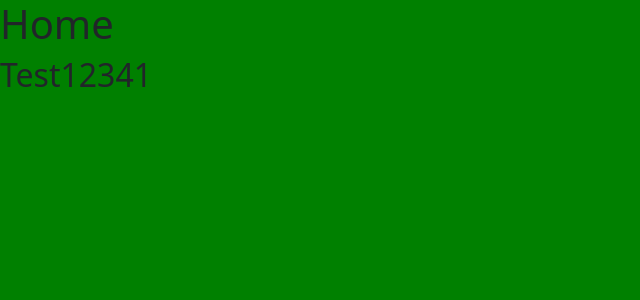
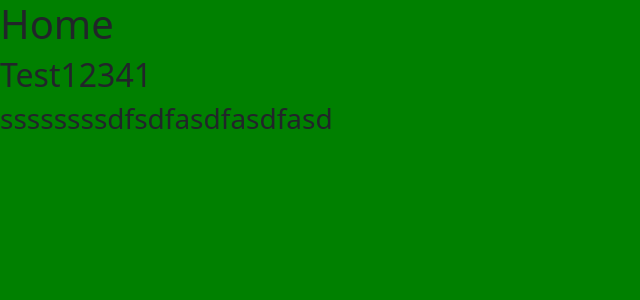
Before and after one commit to fl4viooliveira/react-portfolio, a React (Create React App) app: page / in a window 1280 px wide. Shown: the top 300 px of the page, without its empty margins (0-640 px from the left). Built offline with nearby package versions, Linux system fonts and the light colour scheme.

Commit message:
delete gh-pages

```diff
--- a/package.json
+++ b/package.json
@@ -1,7 +1,6 @@
 {
   "name": "react-portfolio",
   "version": "0.1.0",
-  "homepage": "https://fl4viooliveira.github.io/react-portfolio",
   "private": true,
   "dependencies": {
     "@testing-library/jest-dom": "^5.16.5",
@@ -16,8 +15,6 @@
     "web-vitals": "^2.1.4"
   },
   "scripts": {
-    "predeploy": "npm run build",
-    "deploy": "gh-pages -d build",
     "start": "react-scripts start",
     "build": "react-scripts build",
     "test": "react-scripts test",
@@ -40,8 +37,5 @@
       "last 1 firefox version",
       "last 1 safari version"
     ]
-  },
-  "devDependencies": {
-    "gh-pages": "^5.0.0"
   }
 }
--- a/src/App.jsx
+++ b/src/App.jsx
@@ -1,4 +1,4 @@
-import { Routes, Route } from "react-router-dom";
+import {Routes, Route} from "react-router-dom";
 import Home from "./pages/Home";
 import Projects from "./pages/Projects";
 import Contact from "./pages/Contact";
--- a/src/pages/Home.jsx
+++ b/src/pages/Home.jsx
@@ -3,6 +3,7 @@ export default function Home() {
     <div>
       <h1>Home</h1>
       <h2>Test12341</h2>
+      <h3>ssssssssdfsdfasdfasdfasd</h3>
     </div>
   );
 }
```
Also changed, not shown: 1 other file (tests, documents, lock files or other folders).
